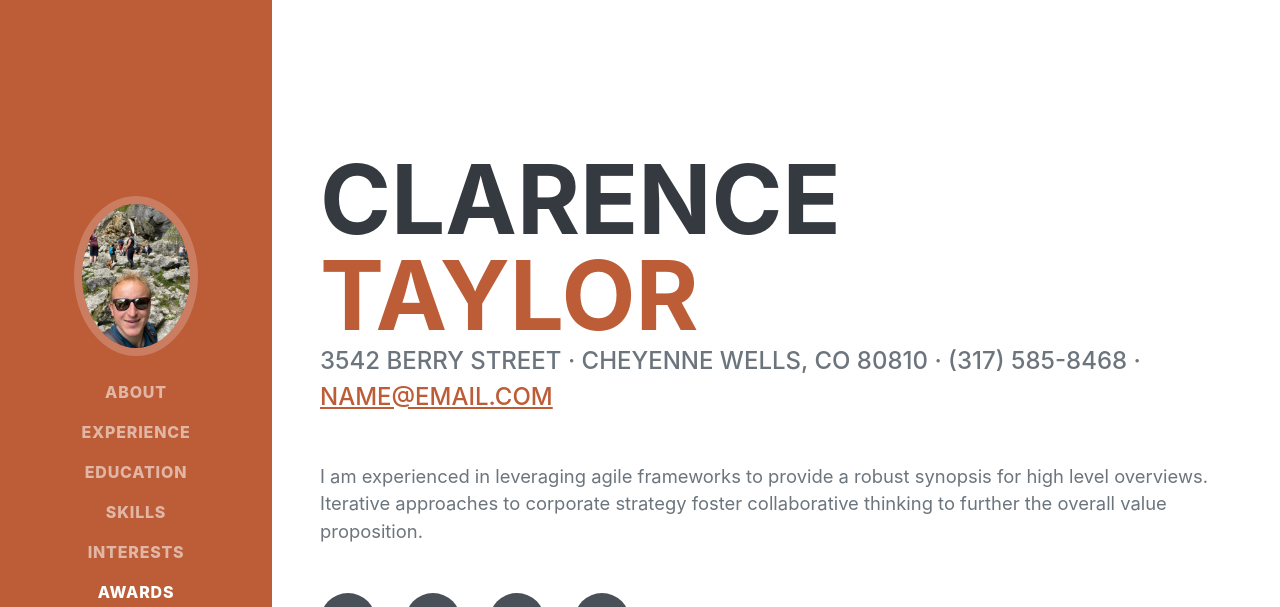
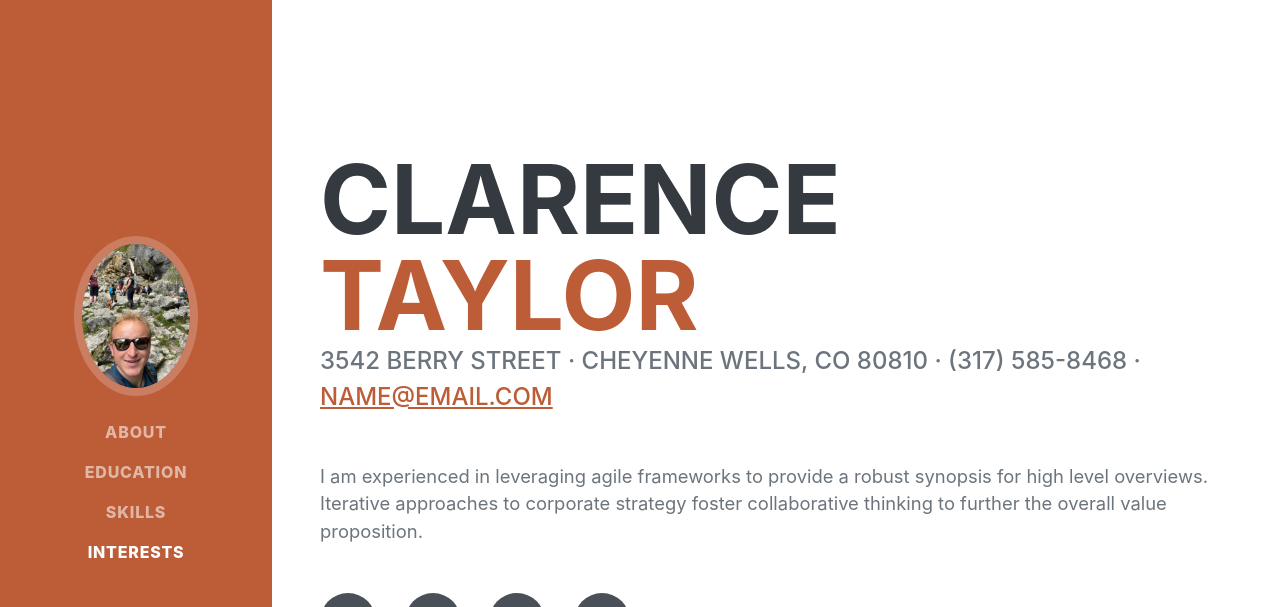
Before and after one commit to bartoszjedrej1985/bartoszjedrej1985.github.io, a plain HTML site: page index.html in a window 1280 px wide. Shown: the top 607 px of the page. Drawn offline with nearby package versions, Linux system fonts and the light colour scheme; a web font is replaced by a local one.

Commit message:
Usunięcie 2 rzeczy z bocznej nawigacji

```diff
--- a/index.html
+++ b/index.html
@@ -26,11 +26,9 @@
             <div class="collapse navbar-collapse" id="navbarResponsive">
                 <ul class="navbar-nav">
                     <li class="nav-item"><a class="nav-link js-scroll-trigger" href="#about">About</a></li>
-                    <li class="nav-item"><a class="nav-link js-scroll-trigger" href="#experience">Experience</a></li>
                     <li class="nav-item"><a class="nav-link js-scroll-trigger" href="#education">Education</a></li>
                     <li class="nav-item"><a class="nav-link js-scroll-trigger" href="#skills">Skills</a></li>
                     <li class="nav-item"><a class="nav-link js-scroll-trigger" href="#interests">Interests</a></li>
-                    <li class="nav-item"><a class="nav-link js-scroll-trigger" href="#awards">Awards</a></li>
                 </ul>
             </div>
         </nav>
```
Also changed, not shown: 1 other file.
